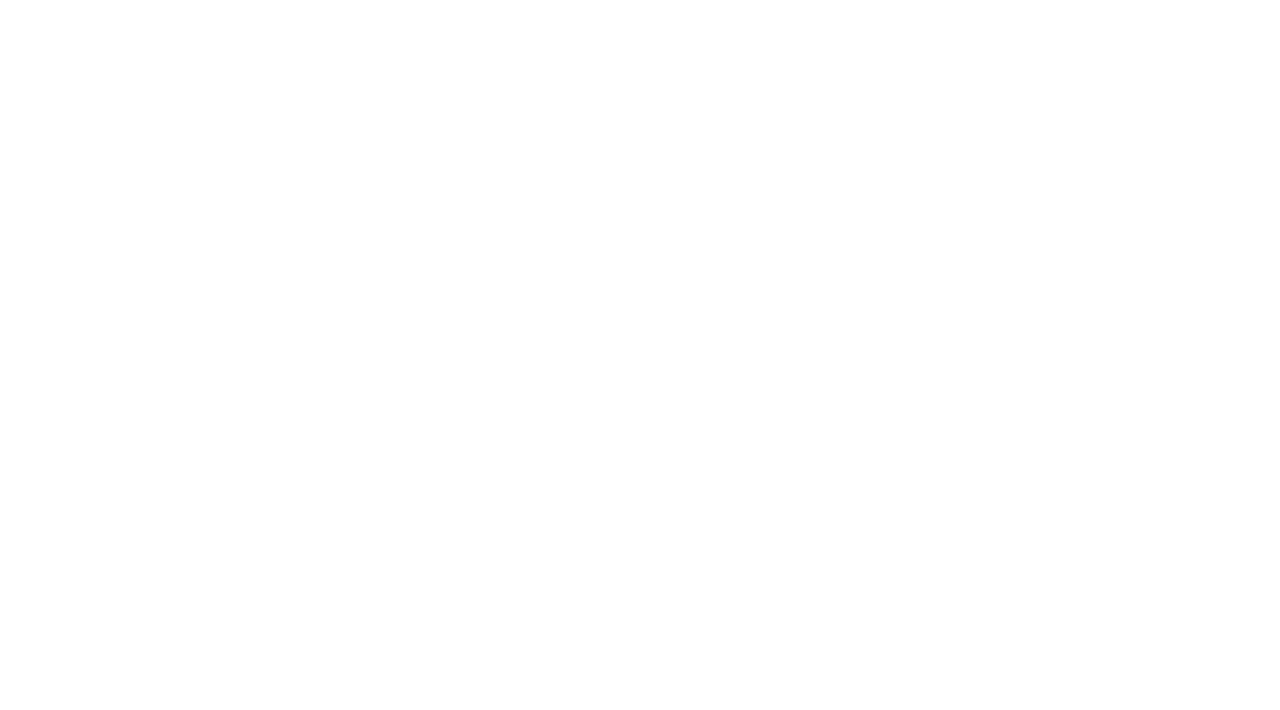
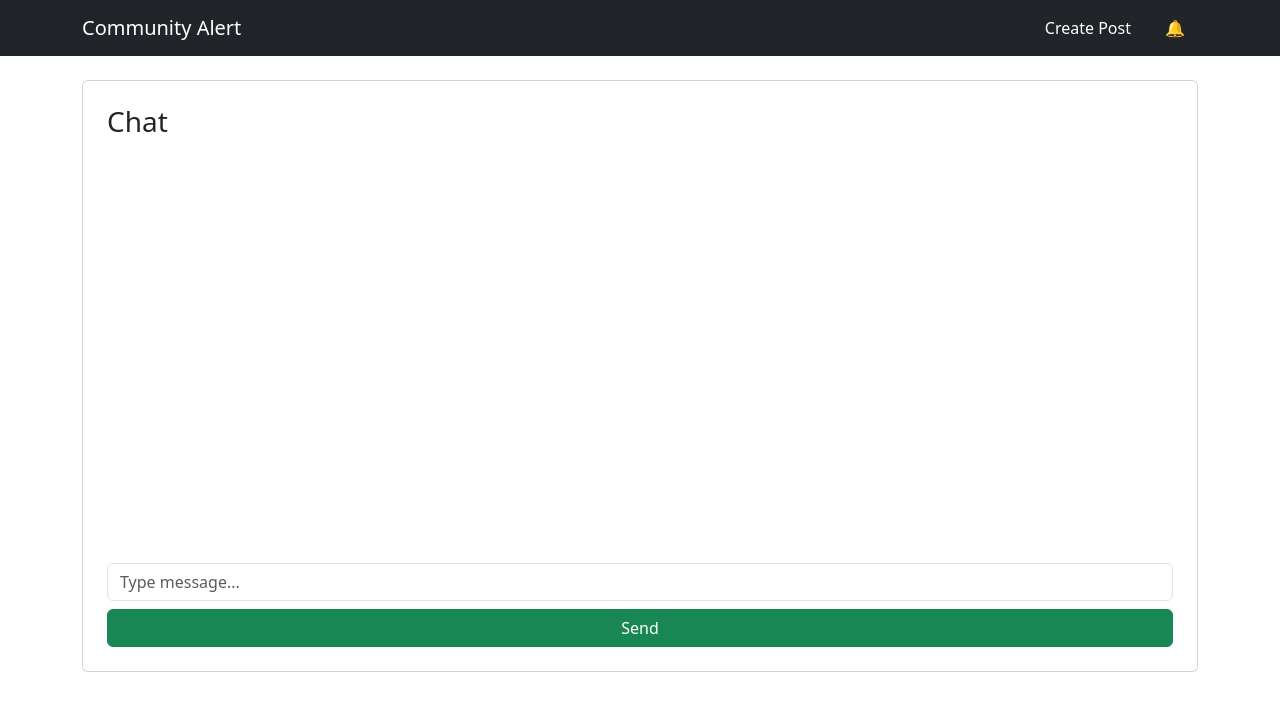
Before and after one commit to jsmndb/community-alert-system, a React (Vite) app in the folder client/: page /chat/1 in a window 1280 px wide. Before the commit this address had no page. Shown: the top 710 px of the page. Built offline with nearby package versions, Linux system fonts and the light colour scheme.

Commit message:
Added message button to profile page

```diff
--- a/client/src/App.jsx
+++ b/client/src/App.jsx
@@ -10,6 +10,7 @@ import EditPostPage from "./pages/EditPostPage";
 import PublicProfilePage from "./pages/PublicProfilePage";
 import PostDetailsPage from "./pages/PostDetailsPage";
 import NotificationPage from "./pages/NotificationPage";
+import ChatPage from "./pages/ChatPage";
 
 function App() {
   return (
@@ -66,6 +67,11 @@ function App() {
           element={<NotificationPage />}
           />
 
+          <Route
+          path="/chat/:id"
+          element={<ChatPage />}
+        />
+
       </Routes>
     </BrowserRouter>
   );
--- /dev/null
+++ b/client/src/pages/ChatPage.jsx
@@ -0,0 +1,152 @@
+import { useEffect, useState } from "react";
+import axios from "axios";
+import { useParams } from "react-router-dom";
+import Navbar from "../components/Navbar";
+
+function ChatPage() {
+
+  const { id } = useParams();
+
+  const user = JSON.parse(
+    localStorage.getItem("user")
+  );
+
+  const [messages, setMessages] = useState([]);
+  const [message, setMessage] = useState("");
+
+
+
+  useEffect(() => {
+
+    fetchMessages();
+
+  }, []);
+
+
+
+  const fetchMessages = async () => {
+
+    try {
+
+      const response = await axios.get(
+        `http://localhost:5000/messages/${user.id}/${id}`
+      );
+
+      setMessages(response.data);
+
+    } catch(error){
+
+      console.log(error);
+
+    }
+
+  };
+
+
+
+  const sendMessage = async () => {
+
+    if(message.trim() === ""){
+      return;
+    }
+
+    try {
+
+      await axios.post(
+        "http://localhost:5000/messages",
+        {
+          sender_id: user.id,
+          receiver_id: id,
+          message
+        }
+      );
+
+      setMessage("");
+
+      fetchMessages();
+
+    } catch(error){
+
+      console.log(error);
+
+    }
+
+  };
+
+
+
+  return (
+    <>
+      <Navbar />
+
+      <div className="container mt-4">
+
+        <div className="card p-4">
+
+          <h3>
+            Chat
+          </h3>
+
+          <div
+            style={{
+              height: "400px",
+              overflowY: "scroll"
+            }}
+          >
+
+            {
+              messages.map((msg) => (
+
+                <div
+                  key={msg.id}
+                  className={
+                    msg.sender_id === user.id
+                    ? "text-end mb-2"
+                    : "text-start mb-2"
+                  }
+                >
+
+                  <span
+                    className={
+                      msg.sender_id === user.id
+                      ? "badge bg-primary"
+                      : "badge bg-secondary"
+                    }
+                  >
+
+                    {msg.message}
+
+                  </span>
+
+                </div>
+
+              ))
+            }
+
+          </div>
+
+
+          <input
+            className="form-control mt-3"
+            placeholder="Type message..."
+            value={message}
+            onChange={(e)=>
+              setMessage(e.target.value)
+            }
+          />
+
+          <button
+            className="btn btn-success mt-2"
+            onClick={sendMessage}
+          >
+            Send
+          </button>
+
+        </div>
+
+      </div>
+    </>
+  );
+}
+
+export default ChatPage;
--- a/client/src/pages/ProfilePage.jsx
+++ b/client/src/pages/ProfilePage.jsx
@@ -229,6 +229,9 @@ function ProfilePage() {
           {
             currentUser.id !== Number(id) && (
 
+                <div>
+
+                  {
                     following ? (
 
                       <button
@@ -248,6 +251,16 @@ function ProfilePage() {
                       </button>
 
                     )
+                  }
+
+                  <Link
+                    to={`/chat/${id}`}
+                    className="btn btn-success ms-2"
+                  >
+                    Message
+                  </Link>
+
+                </div>
 
               )
           }
@@ -322,6 +335,7 @@ function ProfilePage() {
                     currentUser.id ===
                     post.user_id && (
 
+                      <>
                         <div className="mt-3">
 
                           <Link
@@ -342,6 +356,8 @@ function ProfilePage() {
 
                         </div>
 
+                      </>
+
                     )
                   }
 
```
Lines whose indentation alone changed are shown as unchanged.
